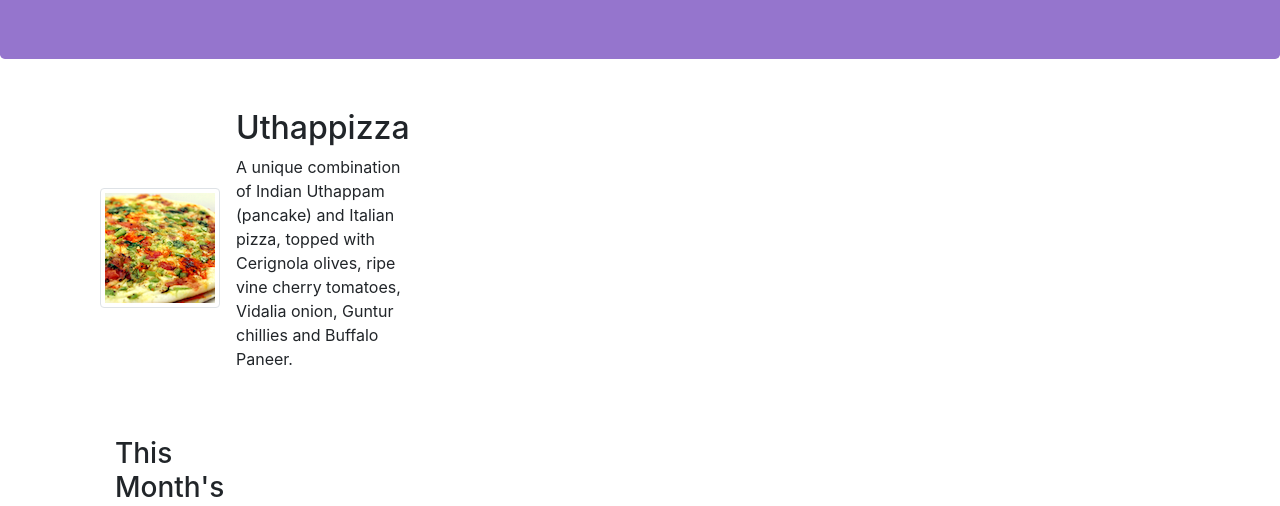
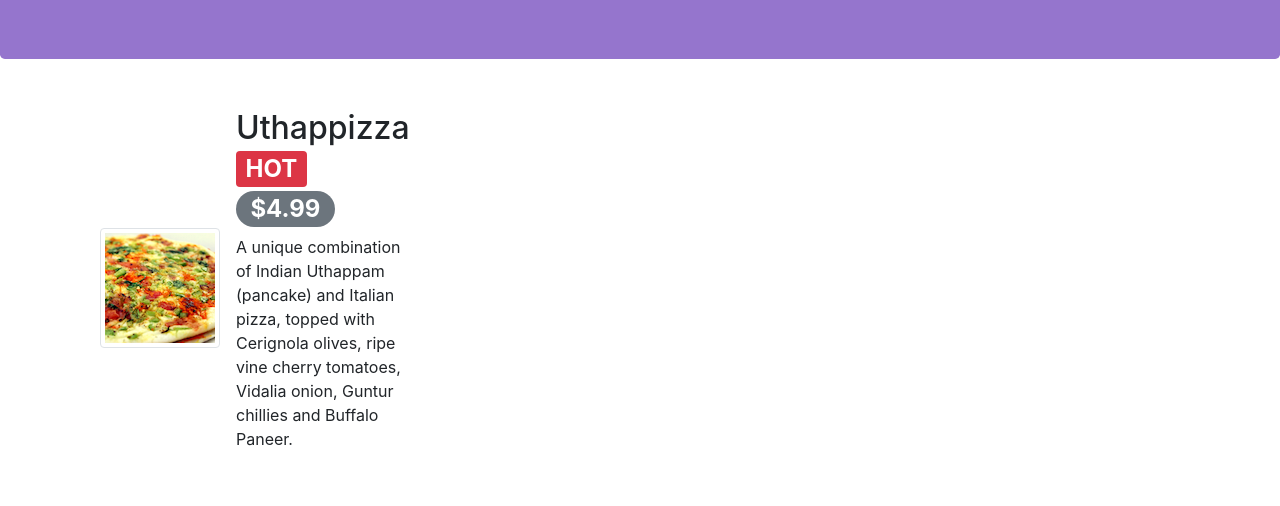
Before and after one commit to ishaanbajpai/Restaurant-Front-End, a website: page index.html in a window 1280 px wide. Shown: the part 283-789 px from the top of the page. Drawn offline with nearby package versions, Linux system fonts and the light colour scheme.

Commit message:
added badges

```diff
--- a/index.html
+++ b/index.html
@@ -60,7 +60,7 @@
                 <div class="media">
                     <img class="d-flex mr-3 img-thumbnail align-self-center" src="img/uthappizza.png" alt="uthappizza">
                     <div class="media-body">
-                        <h2 class="mt-0">Uthappizza</h2>
+                        <h2 class="mt-0">Uthappizza <span class="badge badge-danger">HOT</span>&nbsp;<span class="badge badge-pill badge-secondary">$4.99</span> </h2>
                         <p>A unique combination of Indian Uthappam (pancake) and Italian pizza, topped with Cerignola olives, ripe vine cherry tomatoes, Vidalia onion, Guntur chillies and Buffalo Paneer.</p>
             </div>
         </div>
```
